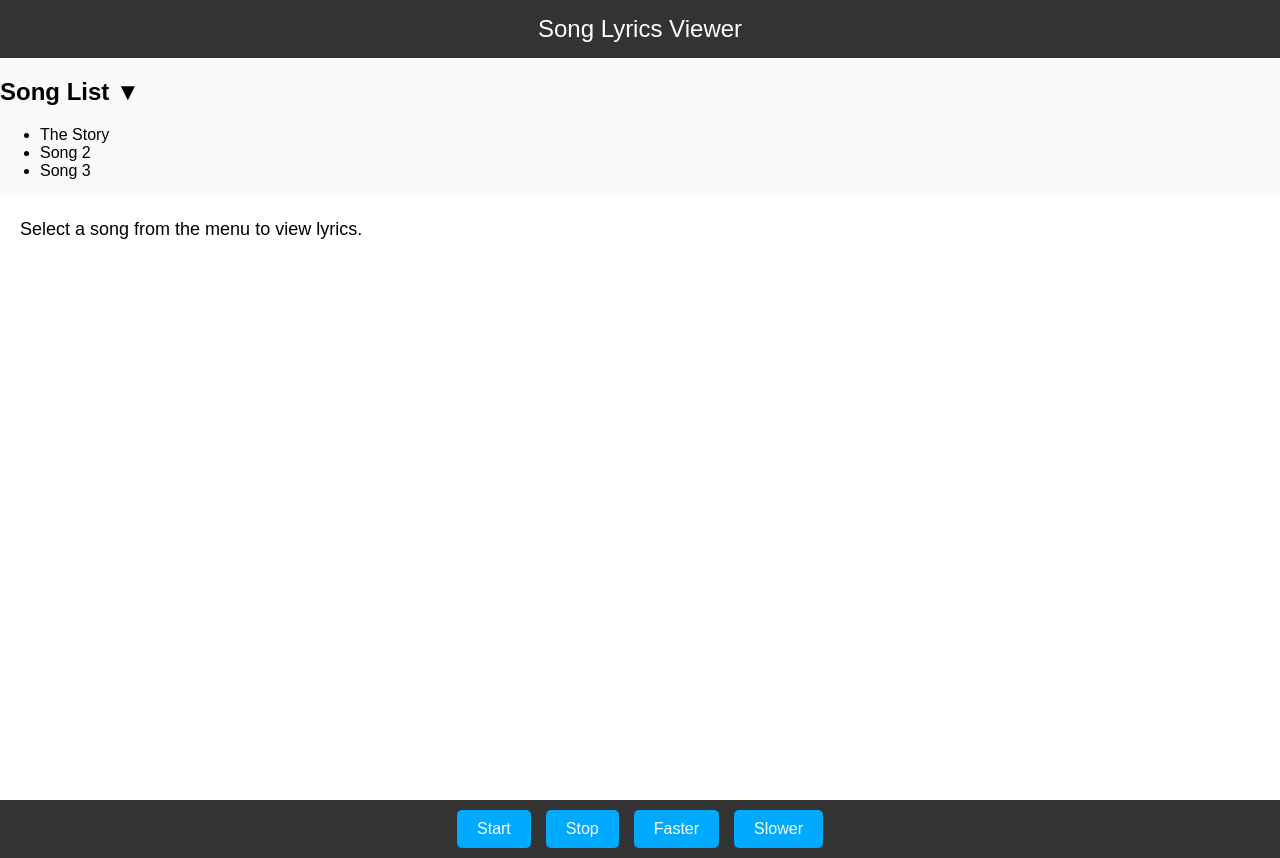
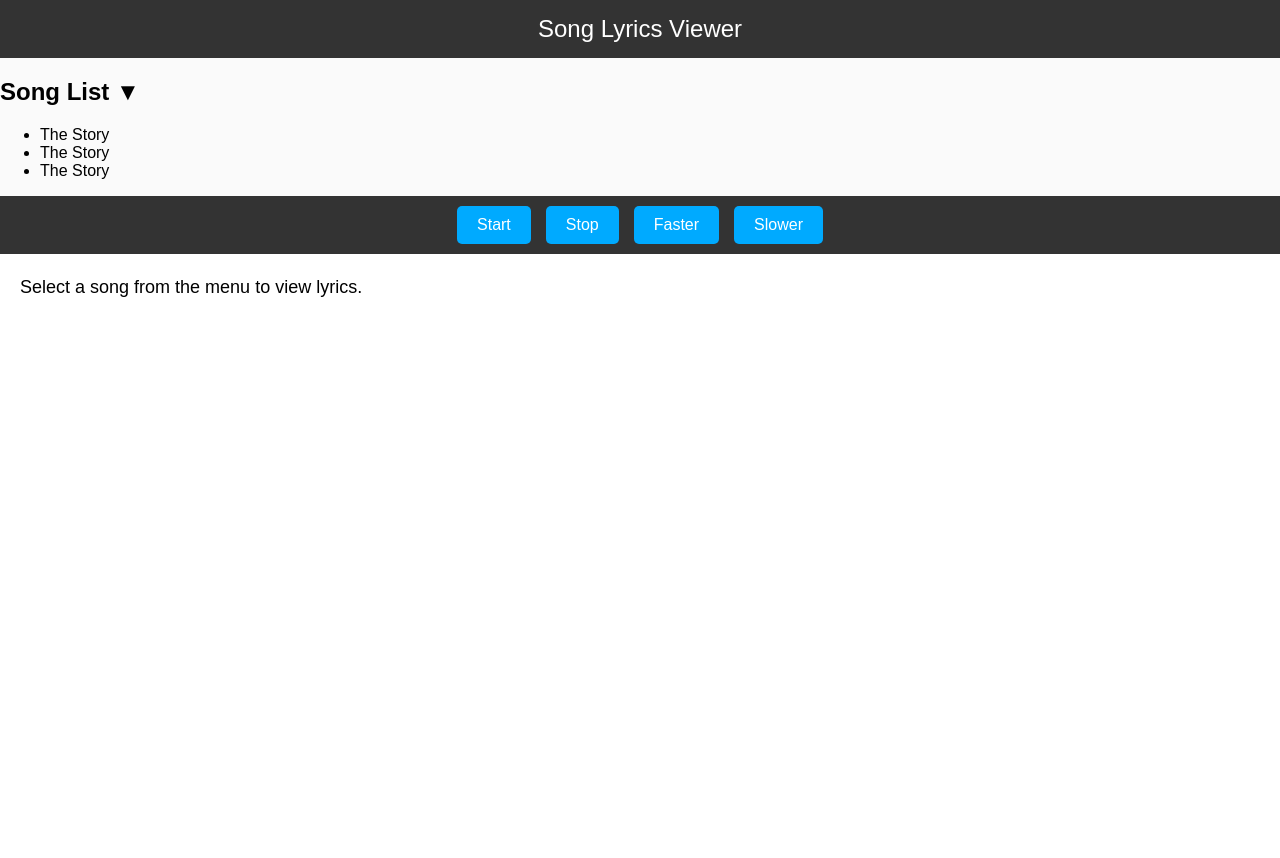
Before and after one commit to jamthom121/chasingembers, a plain HTML site: page bs/lyrics/index.html in a window 1280 px wide. Drawn offline with Linux system fonts and the light colour scheme.

Commit message:
Update index.html

```diff
--- a/bs/lyrics/index.html
+++ b/bs/lyrics/index.html
@@ -104,21 +104,22 @@
       <h2 style=\"cursor:pointer;\" onclick=\"toggleMenu()\">Song List ▼</h2>
       <ul id=\"song-list\" style=\"display:none;\">
         <li onclick="loadLyrics('lyrics/TheStory.txt')">The Story</li>
-        <li onclick="loadLyrics('charts/song2.txt')">Song 2</li>
-        <li onclick="loadLyrics('charts/song3.txt')">Song 3</li>
+        <li onclick="loadLyrics('lyrics/TheStory.txt')">The Story</li>
+        <li onclick="loadLyrics('lyrics/TheStory.txt')">The Story</li>
       </ul>
     </div>
 
-    <!-- LYRICS DISPLAY -->
-    <div id="lyrics-container">Select a song from the menu to view lyrics.</div>
-
-    <!-- AUTOSCROLL CONTROLS -->
+        <!-- AUTOSCROLL CONTROLS -->
     <div id="controls">
       <button class="btn" onclick="startScroll()">Start</button>
       <button class="btn" onclick="stopScroll()">Stop</button>
       <button class="btn" onclick="increaseSpeed()">Faster</button>
       <button class="btn" onclick="decreaseSpeed()">Slower</button>
     </div>
+
+    <!-- LYRICS DISPLAY -->
+    <div id="lyrics-container">Select a song from the menu to view lyrics.</div>
+
   </div>
 
   <script>
```
